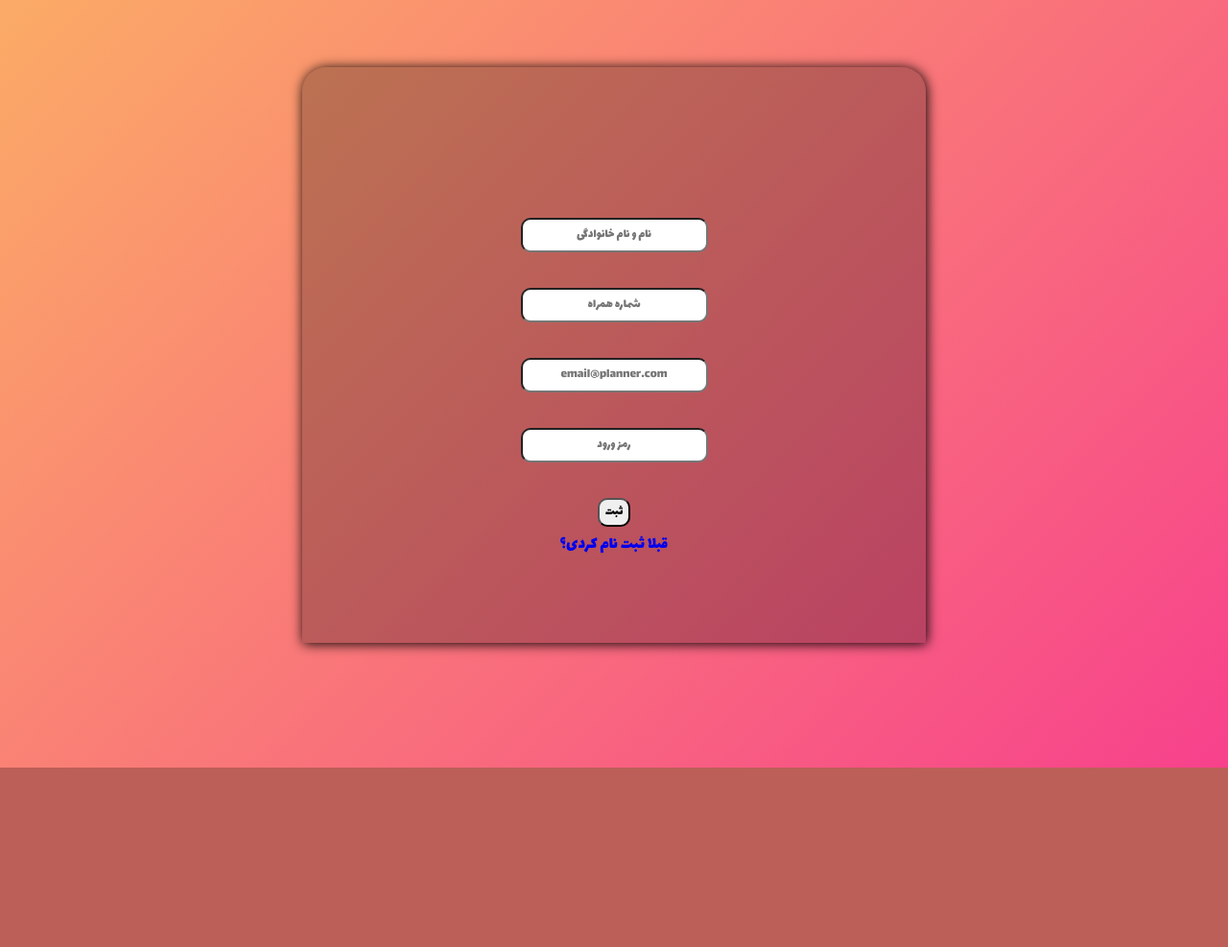
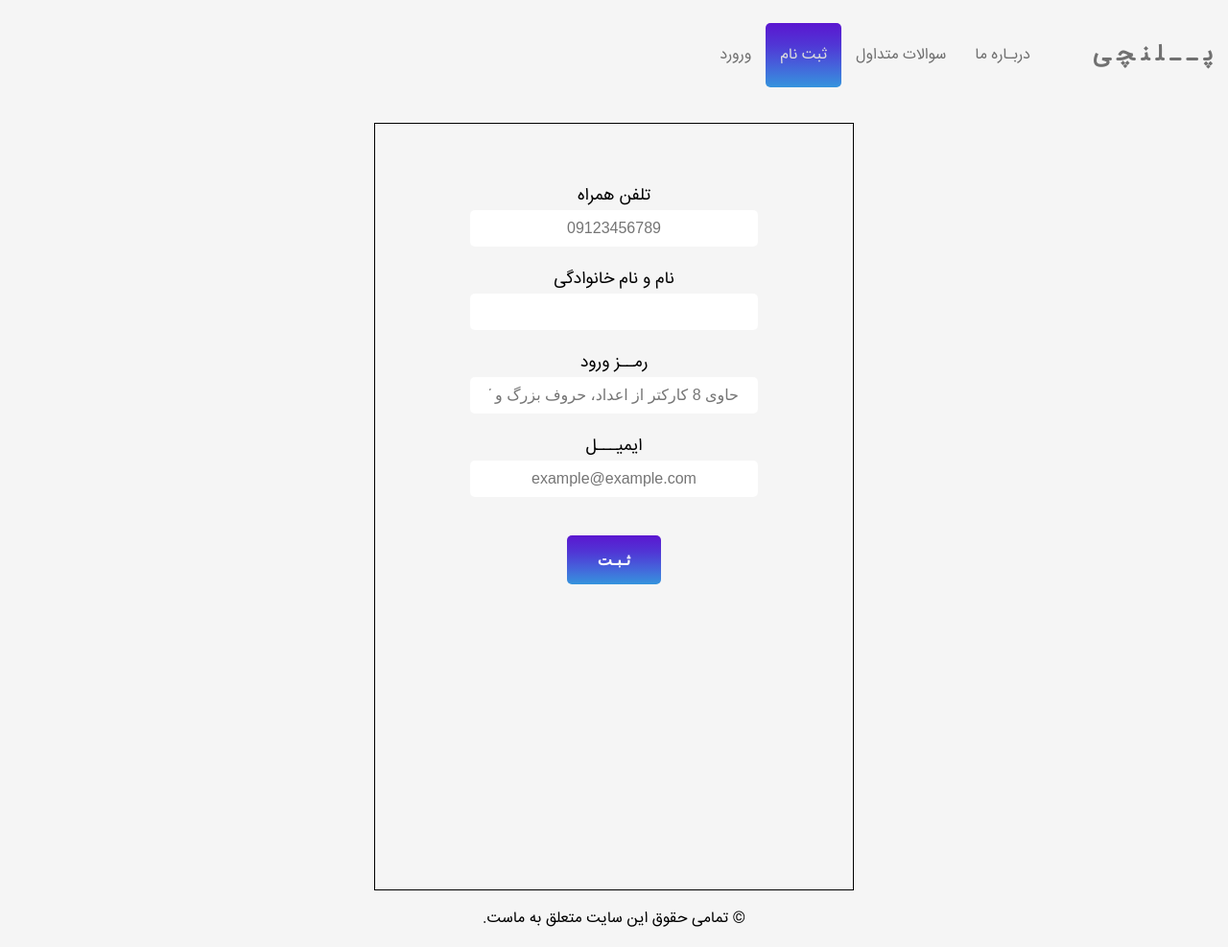
Before and after one commit to poorghorban/Project-Planner, a Flask app: page /register in a window 1280 px wide. Shown: the whole page at 96% size. Before the commit the page ends 800 px from the top, so only its background shows below. Run offline with Flask 2, Linux system fonts and the light colour scheme.

Commit message:
whole new changes
i ve made lots of changes
new template has been manipulated
now the old tamplate is gone :joy:

```diff
--- /dev/null
+++ b/project/planner/static/css/main-responsive.css
@@ -0,0 +1,20 @@
+.nav-wrap {
+  display: flex;
+  justify-content: flex-start;
+}
+.header-ul {
+  display: flex;
+  /* justify-content: space-between; */
+  justify-content: flex-start;
+}
+.nav-0 {
+  padding: 20px 0px;
+}
+.header-ul {
+  padding-right: 50px;
+}
+.box-container {
+  display: grid;
+  grid-template-columns: 1fr 2fr 1fr;
+  grid-template-rows: 2fr 1fr;
+}
--- a/project/planner/static/css/main.css
+++ /dev/null
@@ -1,68 +0,0 @@
-@font-face {
-  font-family: lalezar;
-  src: url(./fonts/Lalezar-Regular.ttf);
-}
-* {
-  font-family: lalezar;
-}
-html {
-  font-size: 18px;
-  height: 100%;
-}
-body {
-  background: rgb(247, 65, 140);
-  background: linear-gradient(
-    315deg,
-    rgba(247, 65, 140, 1) 0%,
-    rgba(251, 171, 102, 1) 100%
-  );
-
-  background-repeat: no-repeat;
-}
-
-.form {
-  box-shadow: 1px 1px 13px;
-  border-radius: 25px 25px 0px 0px;
-  background-color: rgba(0, 0, 0, 0.25);
-  align-items: center;
-  width: 650px;
-  height: 600px;
-  margin: 70px auto 0px;
-}
-input {
-  /* margin: 10px auto; */
-  text-align: center;
-  height: 30px;
-  display: block;
-  border-radius: 10px;
-  margin: 4px auto;
-}
-.form form {
-  margin: auto;
-}
-.form a {
-  display: block;
-  text-align: center;
-}
-a {
-  text-decoration: none;
-}
-.status {
-  text-align: center;
-  padding: 20px 100px;
-  margin: 0;
-}
-
-.profile h1,
-h4,
-h6,
-p {
-  color: #1f1a1a;
-  text-align: center;
-}
-
-.span {
-  display: block;
-  height: 100px;
-  margin: 20px;
-}
--- /dev/null
+++ b/project/planner/static/css/main_1.css
@@ -0,0 +1,152 @@
+@font-face {
+  font-family: Iransans;
+  src: url(./fonts/Iran/IRANSansWeb.ttf);
+}
+
+/* base style (rests and ... )  */
+* {
+  box-sizing: border-box;
+  padding: 0px;
+}
+body,
+html {
+  background: #f5f5f5;
+  font-family: Iransans;
+}
+
+a {
+  display: block;
+  color: #707070;
+  text-decoration: none;
+}
+a:hover {
+  color: #ddd;
+  /* inja ie range bahal ezafe mikonam */
+  background: rgb(53, 148, 221);
+  background: linear-gradient(
+    360deg,
+    rgba(53, 148, 221, 1) 0%,
+    rgba(69, 99, 219, 1) 33%,
+    rgba(80, 54, 213, 1) 66%,
+    rgba(91, 22, 208, 1) 100%
+  );
+  border-radius: 5px;
+}
+li {
+  list-style-type: none;
+}
+/* utility hamo inja tarif mikonam */
+.d-message {
+  margin-bottom: 30px;
+  display: inline-block;
+  vertical-align: middle;
+  line-height: normal;
+  background: #fff8b5;
+  color: #000;
+}
+.btn {
+  background: rgb(53, 148, 221);
+  background: linear-gradient(
+    360deg,
+    rgba(53, 148, 221, 1) 0%,
+    rgba(69, 99, 219, 1) 33%,
+    rgba(80, 54, 213, 1) 66%,
+    rgba(91, 22, 208, 1) 100%
+  );
+  border: none;
+  border-radius: 5px;
+  font-weight: bold;
+  color: #fff;
+  padding: 16px 32px;
+  text-align: center;
+  text-decoration: none;
+  display: inline-block;
+  font-size: 16px;
+  -webkit-transition-duration: 0.4s; /* Safari */
+  transition-duration: 0.4s;
+  cursor: pointer;
+  margin: 20px 0px;
+}
+label,
+input {
+  display: block;
+}
+.l-form {
+  text-align: center;
+  width: 500px;
+  font-size: 1.1rem;
+  height: 100vh;
+  border: 1px solid #000;
+  color: #000;
+  padding: 30px 20px;
+}
+.l-input {
+  text-align: center;
+  margin-bottom: 20px;
+}
+.l-input > input {
+  border: none;
+  text-align: center;
+  border-radius: 5px;
+  font-size: 1rem;
+  margin: auto;
+  padding: 10px 20px;
+  width: 300px;
+}
+
+.p-selected {
+  color: #ddd;
+  background: rgb(53, 148, 221);
+  background: linear-gradient(
+    360deg,
+    rgba(53, 148, 221, 1) 0%,
+    rgba(69, 99, 219, 1) 33%,
+    rgba(80, 54, 213, 1) 66%,
+    rgba(91, 22, 208, 1) 100%
+  );
+  border-radius: 5px;
+}
+.nav {
+  padding: 20px 15px;
+}
+.nav-0 {
+  letter-spacing: 0.5rem;
+  padding: 10 0px;
+  margin: 10px 0px;
+}
+.box-container {
+  display: flex;
+  flex-direction: column;
+  text-align: center;
+
+  /* flex-wrap: wrap; */
+  /* grid-gap: 0.5rem;
+  grid-template-columns: (3, 1fr); */
+}
+.box {
+  /* grid-column: 1 / span 3; */
+  margin: 0px 10px 10px;
+  padding: 20px;
+  background: #f1f1f1;
+  border: 1px solid #d3d3d3;
+  line-height: 1.5rem;
+}
+/*------------------header ----------------------- */
+.nav-wrap {
+  text-align: center;
+  overflow: auto;
+}
+
+.footer-wrap {
+  text-align: center;
+}
+#header {
+  margin-bottom: 20px;
+}
+/*------------------main ----------------------- */
+
+#main {
+  display: flex;
+  justify-content: center;
+  align-items: center;
+}
--- a/project/planner/templates/register.html
+++ b/project/planner/templates/register.html
@@ -2,33 +2,84 @@
 <html dir="rtl" lang="Fa">
   <head>
     <meta charset="UTF-8" />
-    <link rel="stylesheet" href="../static/css/main.css" />
     <meta name="viewport" content="width=device-width, initial-scale=1.0" />
-    <title>ثبت نام</title>
+    <meta http-equiv="X-UA-Compatible" content="ie=edge" />
+    <link rel="stylesheet" href="../static/css/main_1.css" />
+    <link
+      rel="stylesheet"
+      media="screen and (min-width: 769px)"
+      href="../static/css/main-responsive.css"
+    />
+
+    <title>پــلنچی| مدیریت تمام سفارشات مربی</title>
   </head>
   <body>
-    <div class="form">
-      <span class="span"> </span>
-      <h4>{{ message }}</h4>
-      <br />
+    <header id="header">
+      <nav class="nav-wrap">
+        <h1 class="nav-0"><a href="./index.html">پــلنچی</a></h1>
+
+        <ul class="header-ul">
+          <li class="nav-2"><a class="nav" href="#">دربـاره ما</a></li>
+          <li class="nav-1"><a class="nav" href="#">سوالات متداول</a></li>
+          <li class=" nav-3">
+            <a class="nav p-selected " href="register.html">ثبت نام</a>
+          </li>
+          <li class="nav-4"><a class="nav" href="login.html">ورورد</a></li>
+        </ul>
+      </nav>
+    </header>
+    <main id="main">
+      <div class="l-form">
+        <span class="d-message">{{ message }}</span>
         <form action="" method="POST">
-        <!-- <input type="text" name="user_name" placeholder="نام کاربری" /> <br /> -->
-        <input type="text" name="name" placeholder="نام و نام خانوادگی" />
-        <br />
-        <input type="tel" name="phone" placeholder="شماره همراه" /> <br />
+          <div class="l-input">
+            <label for="number">تلفن همراه</label>
             <input
               dir="ltr"
+              pattern=".{11,11}"
+              required
+              type="tel"
+              id="phone"
+              name="phone"
+              placeholder="09123456789"
+            />
+          </div>
+          <div class="l-input">
+            <label for="name">نام و نام خانوادگی</label>
+            <input required type="text" id="name" name="name" />
+          </div>
+          <div class="l-input">
+            <label for="password">رمــز ورود</label>
+            <input
+              placeholder="حاوی 8 کارکتر از اعداد، حروف بزرگ و کوچک "
+              required
+              type="password"
+              id="password"
+              pattern="(?=.*\d)(?=.*[a-z])(?=.*[A-Z]).{8,}"
+              name="password"
+            />
+          </div>
+          <div class="l-input">
+            <label for="email">ایمیـــل</label>
+            <input
+              pattern="[a-z0-9._%+-]+@[a-z0-9.-]+\.[a-z]{2,}$"
+              required
+              dir="ltr"
               type="email"
+              id="email"
               name="email"
-          placeholder="email@planner.com"
+              placeholder="example@example.com"
             />
-        <br />
-        <input type="password" name="password" placeholder="رمز ورود" /> <br />
-        <!-- <input type="file" name="usr_pic" accept="image/*" /> <br /> -->
+          </div>
 
-        <input type="submit" n value="ثبت" />
+          <button class="btn" type="submit">ثـبـت</button>
         </form>
-      <a href="./login.html">قبلا ثبت نام کردی؟</a> <br />
       </div>
+    </main>
+    <footer>
+      <div class="footer-wrap">
+        <p>© تمامی حقوق این سایت متعلق به ماست.</p>
+      </div>
+    </footer>
   </body>
 </html>
```
Also changed, not shown: project/planner/templates/index.html (added, +79 -0 lines), project/planner/templates/login.html (+47 -15 lines), project/planner/templates/panel_member.html (+38 -8 lines), 1 other file. Lines whose indentation alone changed are shown as unchanged.
